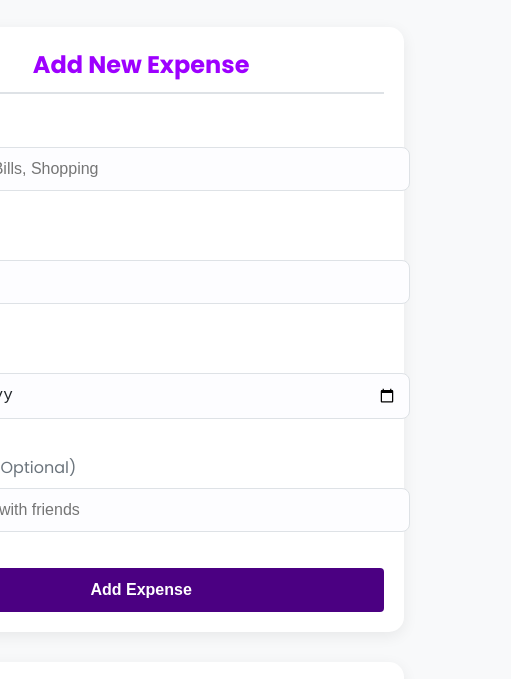
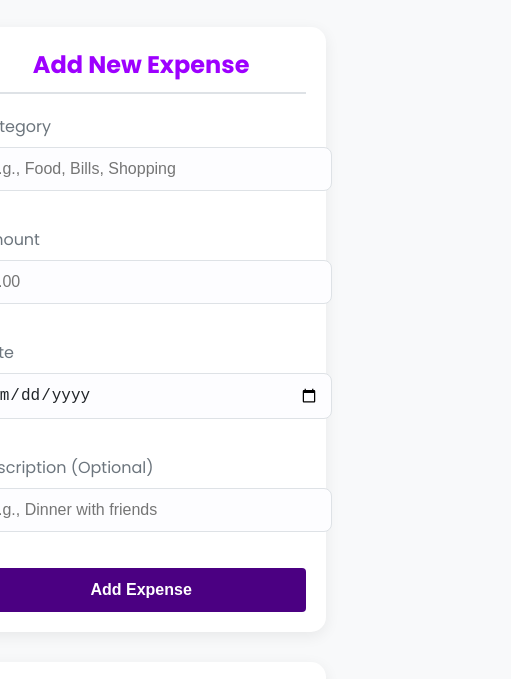
Before and after one commit to Miemmy/Expense-Tracker, a website: page public/index.html in a window 390 px wide. Shown: the part 224-903 px from the top of the page, 511 px wide, since content can reach past the window. Drawn offline with Linux system fonts and the light colour scheme; no server answers; sample sign-in values are in the browser's storage.

Commit message:
fix(css): make dashboard responsive on mobile

```diff
--- a/public/modern.css
+++ b/public/modern.css
@@ -115,6 +115,7 @@ body {
 /* Responsive Design */
 @media (max-width: 600px) {
     body { padding: 10px; }
+    .dashboard-container { width: 100%; }
     .balance-header { flex-direction: column; align-items: flex-start; }
     .logout-btn { margin-top: 15px; }
     .card { padding: 20px; }
```
